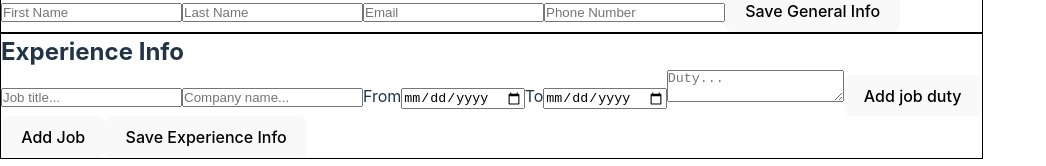
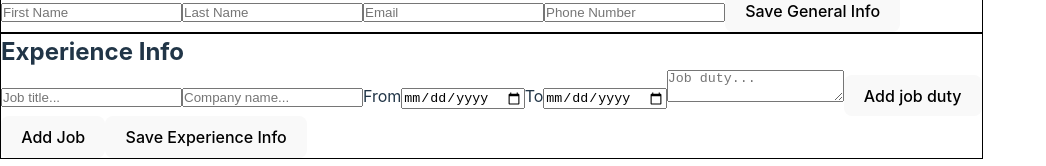
Before and after one commit to Alex-Devonte/react-cv, a React (Vite) app: page / in a window 1280 px wide. Shown: the part 556-722 px from the top of the page, without its empty margins (0-1046 px from the left). Built offline with nearby package versions, Linux system fonts and the light colour scheme.

Commit message:
Add logic for adding new duty textareas for each job

```diff
--- a/src/components/Experience.jsx
+++ b/src/components/Experience.jsx
@@ -11,9 +11,26 @@ function Experience({experienceInfo, setExperienceInfo}) {
     const [isSaved, setIsSaved] = useState(false);
     const [editMode, setEditMode] = useState(true);
 
-    const handleJobChange = (e, jobId) => {
+    const handleJobChange = (e, jobId, dutyIndex) => {
         const {name, value} = e.target;
+        //Check if a duty is being changed
+        if (name === 'duty') {
+            const updatedJobs = experienceInfo.jobs.map((job) =>
+            job.id === jobId
+              ? {
+                  ...job,
+                  duties: job.duties.map((duty, index) =>
+                    index === dutyIndex ? value : duty
+                  ),
+                }
+              : job
+          );
 
+          setExperienceInfo((prevExperience) => ({
+            ...prevExperience,
+            jobs: updatedJobs,
+          }));
+        } else {
             //Update jobs array in experienceInfo prop
             const updatedJobs = experienceInfo.jobs.map((job) =>
             job.id === jobId ? {...job, [name]: value} : job
@@ -23,6 +40,7 @@ function Experience({experienceInfo, setExperienceInfo}) {
             ...prevExperience,
             jobs: updatedJobs,
             }));
+        }
     }
 
     const handleEdit = () => {
@@ -52,6 +70,19 @@ function Experience({experienceInfo, setExperienceInfo}) {
         }));
    }
 
+   //Create new duty for specific job
+   const addDuty = (jobId) => {
+        //Create new jobs array where the duties array of that specific job is updated
+        const updatedJobs = experienceInfo.jobs.map((job) =>
+        job.id === jobId ? { ...job, duties: [...job.duties, ''] } : job
+    );
+
+    setExperienceInfo((prevExperience) => ({
+        ...prevExperience,
+        jobs: updatedJobs,
+    }));
+  };
+
    const renderJobField = (job, key) => {
         return (
             <div key={key} className="jobField">
@@ -61,8 +92,12 @@ function Experience({experienceInfo, setExperienceInfo}) {
                 <input type="date" name="dateFrom" onChange={(e) => handleJobChange(e, job.id)} value={job.dateFrom}/>
                 <label htmlFor="dateTo">To</label>
                 <input type="date" name="dateTo" onChange={(e) => handleJobChange(e, job.id)} value={job.dateTo}/>
-                <textarea name="duty" placeholder="Duty..." onChange={(e) => handleJobChange(e, job.id)} value={job.duties}/>
-                <button type="button" className="add-duty-button">Add job duty</button>
+                {job.duties.map((duty, index) => {
+                    return (
+                        <textarea key={index} name="duty" placeholder="Job duty..." value={duty} onChange={(e) => handleJobChange(e, job.id, index)}/>
+                    )
+                })}
+                <button type="button" className="add-duty-button" onClick={() => addDuty(job.id)}>Add job duty</button>
             </div>
         )
    }
```
Lines whose indentation alone changed are shown as unchanged.
